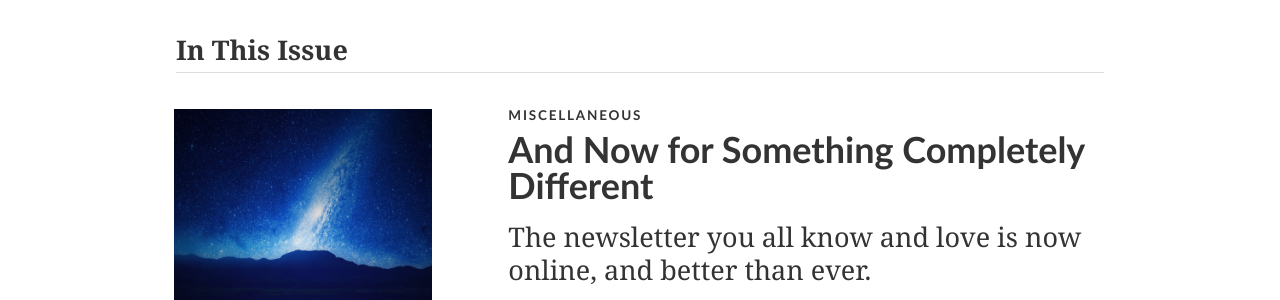
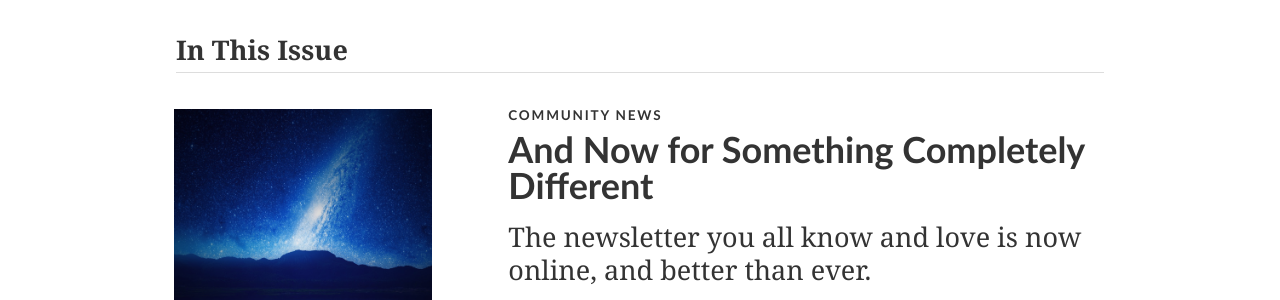
Before and after one commit to masscubed/masscubed.com, a Jekyll site: the page built from index.markdown, in a window 1280 px wide. Shown: the part 833-1133 px from the top of the page. Built offline with Jekyll 4.4.1, drawn with Linux system fonts in a browser that asks for light colours.

Commit message:
Fixes category display
Changes article.category to article.category[0] on the frontpage layout

```diff
--- a/_layouts/frontpage.html
+++ b/_layouts/frontpage.html
@@ -44,7 +44,7 @@
 					{% if article.featured == true %}
 						<a class="col one-third tile {% if forloop.index == 1 %}no-left{% endif %}{% if forloop.index == 3 %}no-right{% endif %}" href="{{ article.url }}" style="background-image:url({{ article.image }})">
 							<article class="article">
-								<span class="article-type">{{ article.category }}</span>
+								<span class="article-type">{{ article.categories[0] }}</span>
 								<h1 class="article-headline">{{ article.title }}</h1>
 							</article>
 						</a>
@@ -63,7 +63,7 @@
 						</div>
 						<div class="col two-third no-right">
 							<a class="permalink" href="{{ article.url }}">
-								<span class="article-type">{{ article.category }}</span>
+								<span class="article-type">{{ article.categories[0] }}</span>
 								<h1 class="article-headline">{{ article.title }}</h1>
 								<h2 class="article-subhead">{{ article.subtitle }}</h2>
 								<span class="article-byline">Written by {{ article.author }}</span>
```
